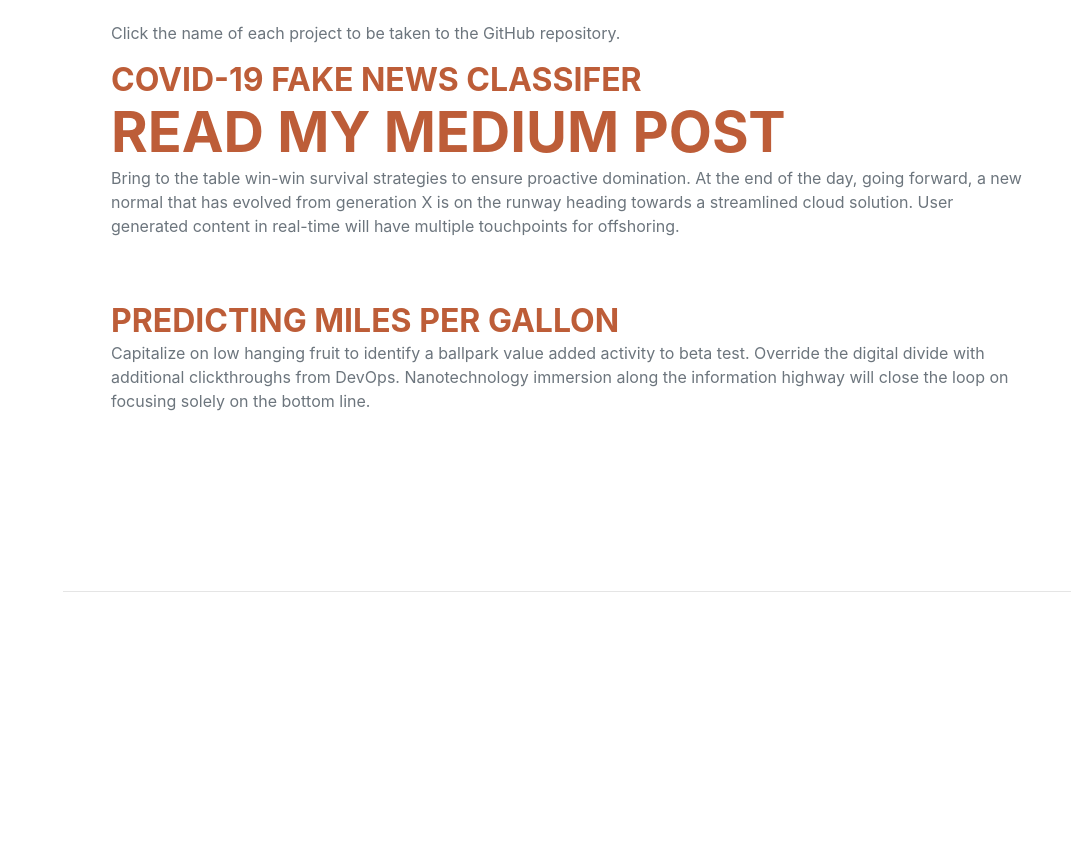
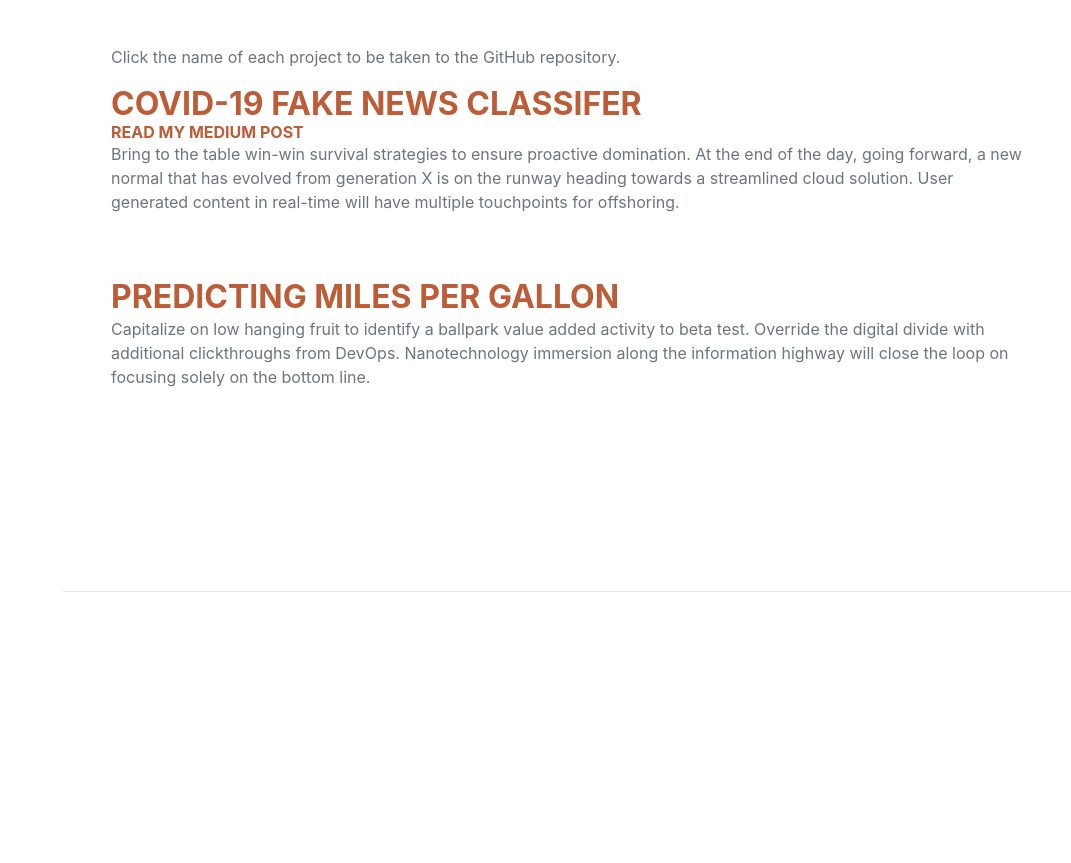
Before and after one commit to Daniel-Lazi00816/Daniel-Lazi00816.github.io, a plain HTML site: page index.html in a window 1280 px wide. Shown: the part 4033-4896 px from the top of the page, without its empty margins (209-1280 px from the left). Drawn offline with nearby package versions, Linux system fonts and the light colour scheme; a web font is replaced by a local one.

Commit message:
another commit

```diff
--- a/index.html
+++ b/index.html
@@ -188,7 +188,7 @@
                     <div class="d-flex flex-column flex-md-row justify-content-between mb-5">
                         <div class="flex-grow-1">
                             <h3 class="mb-0"> <a href="https://github.com/Daniel-Lazi00816/covid-19_fake_news_classifier">COVID-19 Fake News Classifer</a></h3>
-                            <h2 class="mb-0"> <a href="https://medium.com/@danielleodinicola/what-can-natural-language-processing-teach-us-about-fake-news-c0310a66bcdb">Read My Medium Post</a></h3>
+                            <h6 class="mb-0"> <a href="https://medium.com/@danielleodinicola/what-can-natural-language-processing-teach-us-about-fake-news-c0310a66bcdb">Read My Medium Post</a></h3>
                             <!--div class="subheading mb-3">Intelitec Solutions</div-->
                             <p>Bring to the table win-win survival strategies to ensure proactive domination. At the end of the day, going forward, a new normal that has evolved from generation X is on the runway heading towards a streamlined cloud solution. User generated content in real-time will have multiple touchpoints for offshoring.</p>
                         </div>
```
